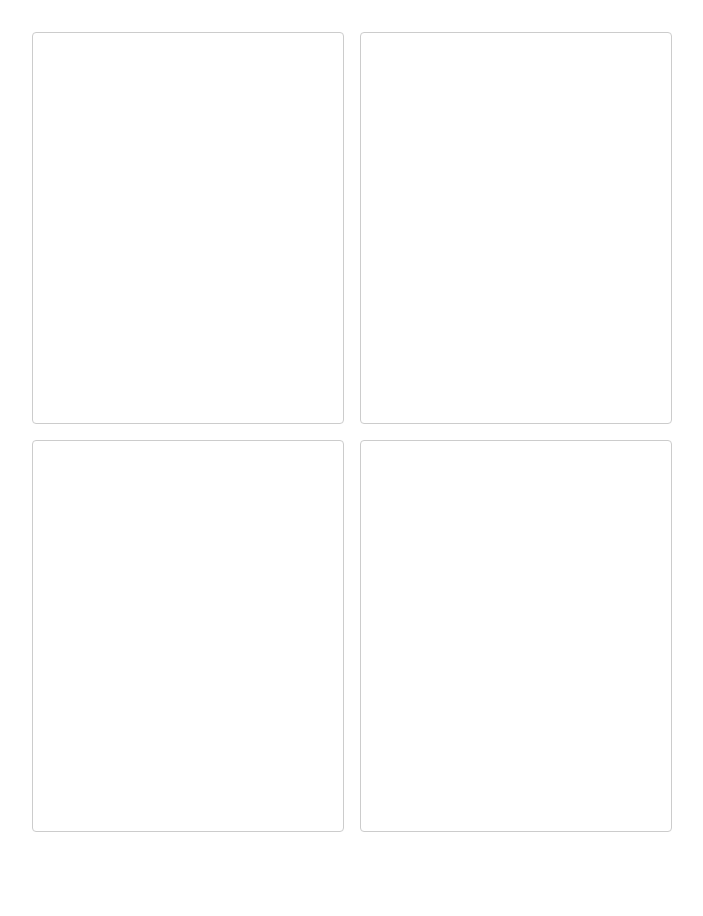
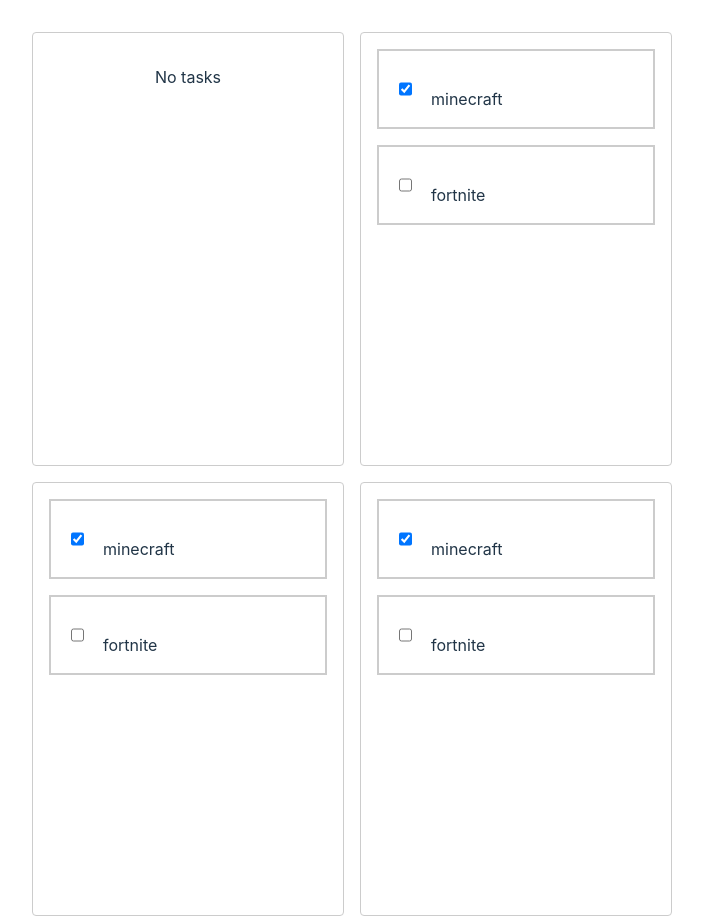
Before and after one commit to Sakui-ph/eisenhower-productivity-app, a React (Vite) app: page / in a window 1280 px wide. Shown: the whole page, without its empty margins (288-991 px from the left). Before the commit the page ends 864 px from the top, so only its background shows below. Built offline with nearby package versions, Linux system fonts and the light colour scheme.

Commit message:
Create simple task boxes and the eisenhower boxes

```diff
--- a/src/App.tsx
+++ b/src/App.tsx
@@ -1,14 +1,21 @@
 import './styles/eisenhower.css';
 import './styles/App.css';
+import './styles/task.css';
+import { ITaskBoxProps } from './components/TaskBox';
+import EisenhowerBox from './components/EisenhowerBox';
 
 function App() {
+  const taskBox0: ITaskBoxProps[] = [
+    { isChecked: true, taskDescription: 'minecraft' },
+    { isChecked: false, taskDescription: 'fortnite' },
+  ];
   return (
     <>
       <div className="eisenhower-box-grid">
-        <div className="eisenhower-box"></div>
-        <div className="eisenhower-box"></div>
-        <div className="eisenhower-box"></div>
-        <div className="eisenhower-box"></div>
+        <EisenhowerBox></EisenhowerBox>
+        <EisenhowerBox taskBoxData={taskBox0}></EisenhowerBox>
+        <EisenhowerBox taskBoxData={taskBox0}></EisenhowerBox>
+        <EisenhowerBox taskBoxData={taskBox0}></EisenhowerBox>
       </div>
     </>
   );
--- /dev/null
+++ b/src/components/EisenhowerBox.tsx
@@ -0,0 +1,25 @@
+import TaskBox, { ITaskBoxProps } from './TaskBox';
+
+interface IEisenhowerGridProps {
+  taskBoxData?: ITaskBoxProps[];
+}
+
+export default function EisenhowerBox(props: IEisenhowerGridProps) {
+  let taskBoxData = props.taskBoxData;
+  return (
+    <div className="eisenhower-box">
+      {taskBoxData != null ? (
+        taskBoxData.map((taskBoxProp) => {
+          return (
+            <TaskBox
+              isChecked={taskBoxProp.isChecked}
+              taskDescription={taskBoxProp.taskDescription}
+            ></TaskBox>
+          );
+        })
+      ) : (
+        <p>No tasks</p>
+      )}
+    </div>
+  );
+}
--- /dev/null
+++ b/src/components/TaskBox.tsx
@@ -0,0 +1,18 @@
+export interface ITaskBoxProps {
+  isChecked: boolean;
+  taskDescription: string;
+}
+
+export default function TaskBox(props: ITaskBoxProps) {
+  const description: string = props.taskDescription;
+  let isChecked: boolean = props.isChecked;
+
+  return (
+    <div className="task">
+      <input type="checkbox" checked={isChecked}></input>
+      <div className="task-details">
+        <span className="task-description">{description}</span>
+      </div>
+    </div>
+  );
+}
--- a/src/styles/eisenhower.css
+++ b/src/styles/eisenhower.css
@@ -1,15 +1,19 @@
 .eisenhower-box-grid {
     display: grid;
     grid-template-columns: 1fr 1fr;
-    grid-gap: 1rem;
+    gap: 1rem;
     width: 50vw;
     height: 100vh;
 }
 
 .eisenhower-box {
-    padding: 1rem;
+    height: 400px;
+    display: flex;
+    flex-direction: column;
+    gap: 1rem;
+    position: relative;
+    padding: 1em;
     border: 1px solid #ccc;
     border-radius: 4px;
-    width: 100%/4;
-    height: 100%/4;
+    overflow-y: scroll;
 }
--- /dev/null
+++ b/src/styles/task.css
@@ -0,0 +1,30 @@
+.eisenhower-box > .task {
+    position: relative;
+    padding: 0em 1em;
+    display: flex;
+    flex-direction: row;
+    border: 2px solid #ccc;
+    width: 100%;
+    height: 20%;
+    box-sizing: border-box;
+}
+
+.eisenhower-box > .task > .task-details {
+    padding: 3em 1em;
+
+    position: relative;
+    box-sizing: border-box;
+    overflow: hidden;
+
+    display: flex;
+    justify-content: center; /* Align horizontal */
+    align-items: center; /* Align vertical */
+}
+
+.eisenhower-box > .task > .task-details > .task-description {
+    margin: 0;
+}
+
+.task .task-body {
+    display: inline-block;
+}
```
